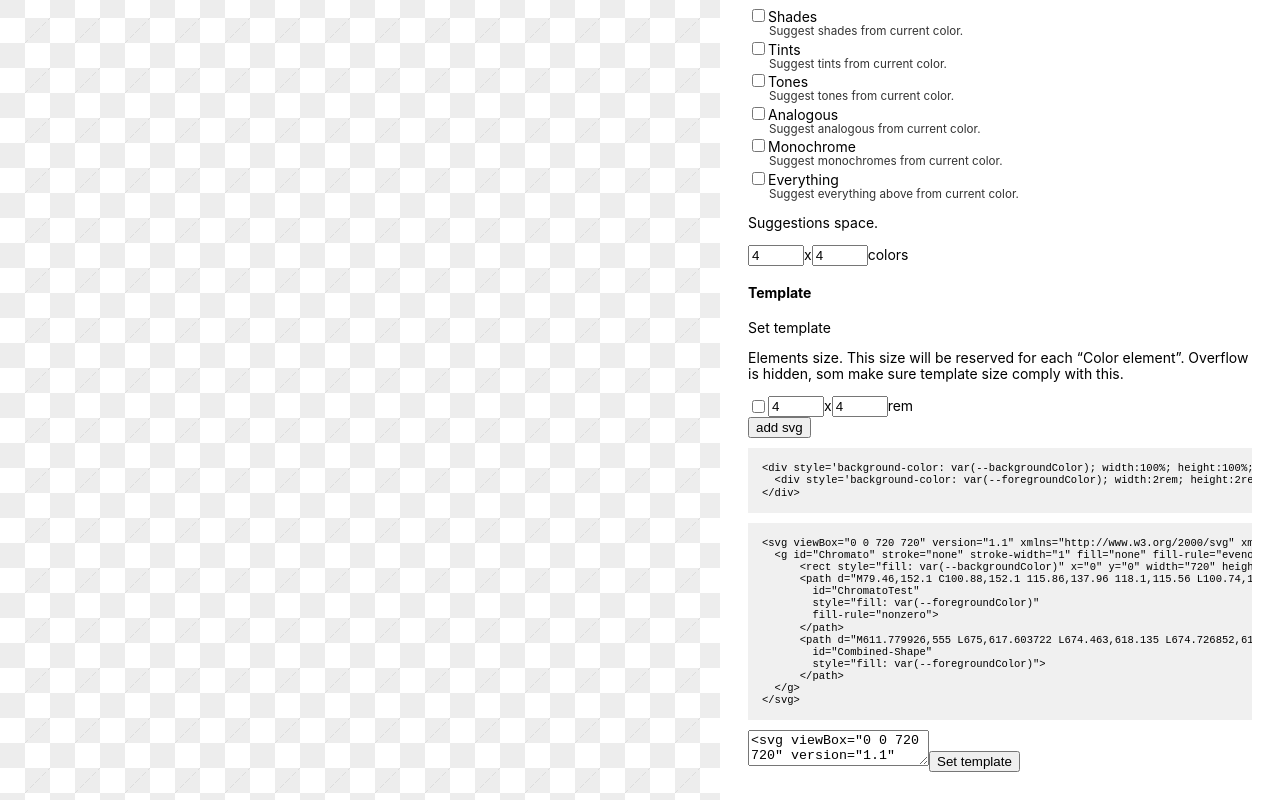
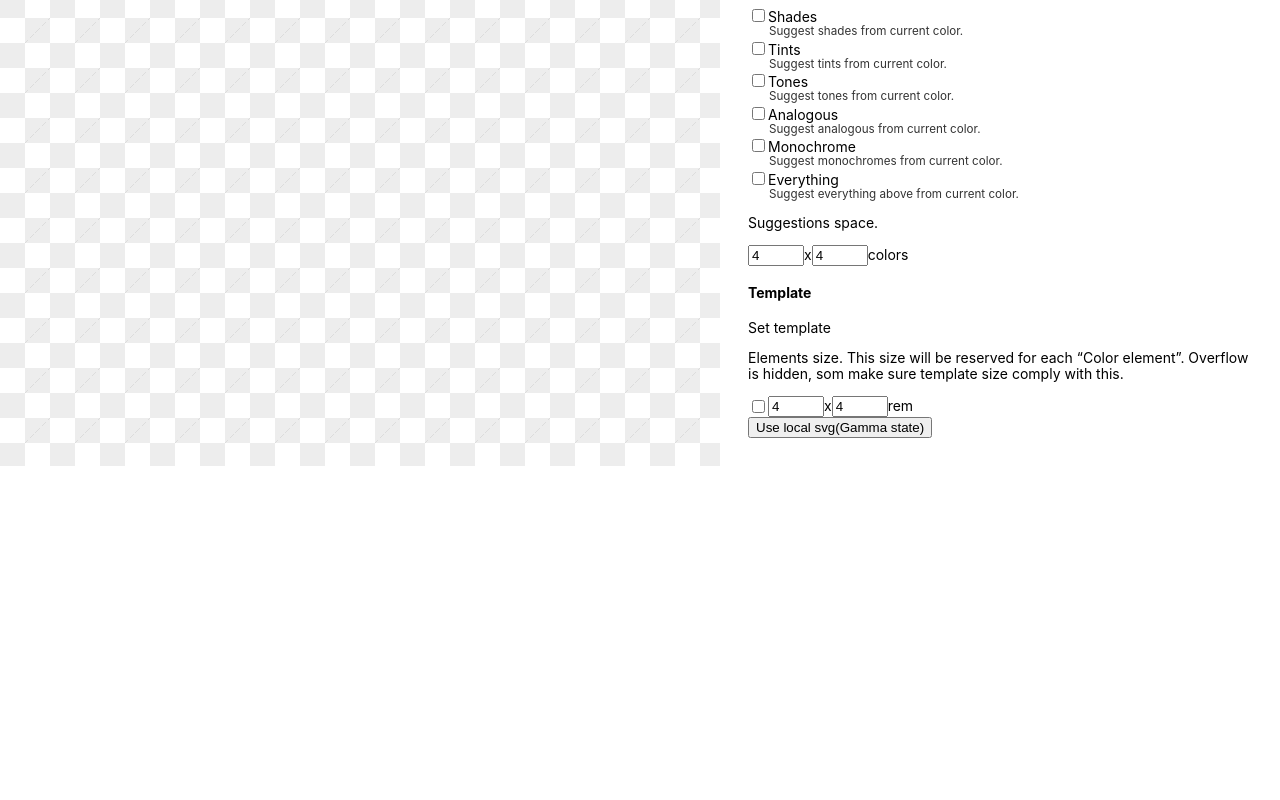
Before and after one commit to hallojoe/Chromato, a React (Create React App) app in the folder chromato-app/: page / in a window 1280 px wide. Shown: the part 732-1532 px from the top of the page. After the commit the page ends 1198 px from the top, so only its background shows below. Built offline with nearby package versions, Linux system fonts and the light colour scheme.

Commit message:
Remove inline unused template thing

```diff
--- a/chromato-app/src/Modules/TemplateSettings.tsx
+++ b/chromato-app/src/Modules/TemplateSettings.tsx
@@ -141,26 +141,9 @@
 
 
       <div>
-      <FileInput multiple={true} typePattern={".svg"} onChange={ processFile}>
-          add svg
-      </FileInput>
-
-
+        <FileInput multiple={true} typePattern={".svg"} onChange={ processFile}>Use local svg(Gamma state)</FileInput>
       </div>
 
-
-      <div>
-
-      <pre>{ defaultHtmlTemplate}</pre>
-
-      <pre>{ defaultSvgTemplate}</pre>
-
-        <textarea ref={ customTemplateTextarea } defaultValue={defaultSvgTemplate}>
-        </textarea>
-
-        <button onClick={ (event) => {event.preventDefault(); return handleTemplateChange(nike)}}>Set template</button>
-
-      </div>
 
       </form>
     </div>
```
